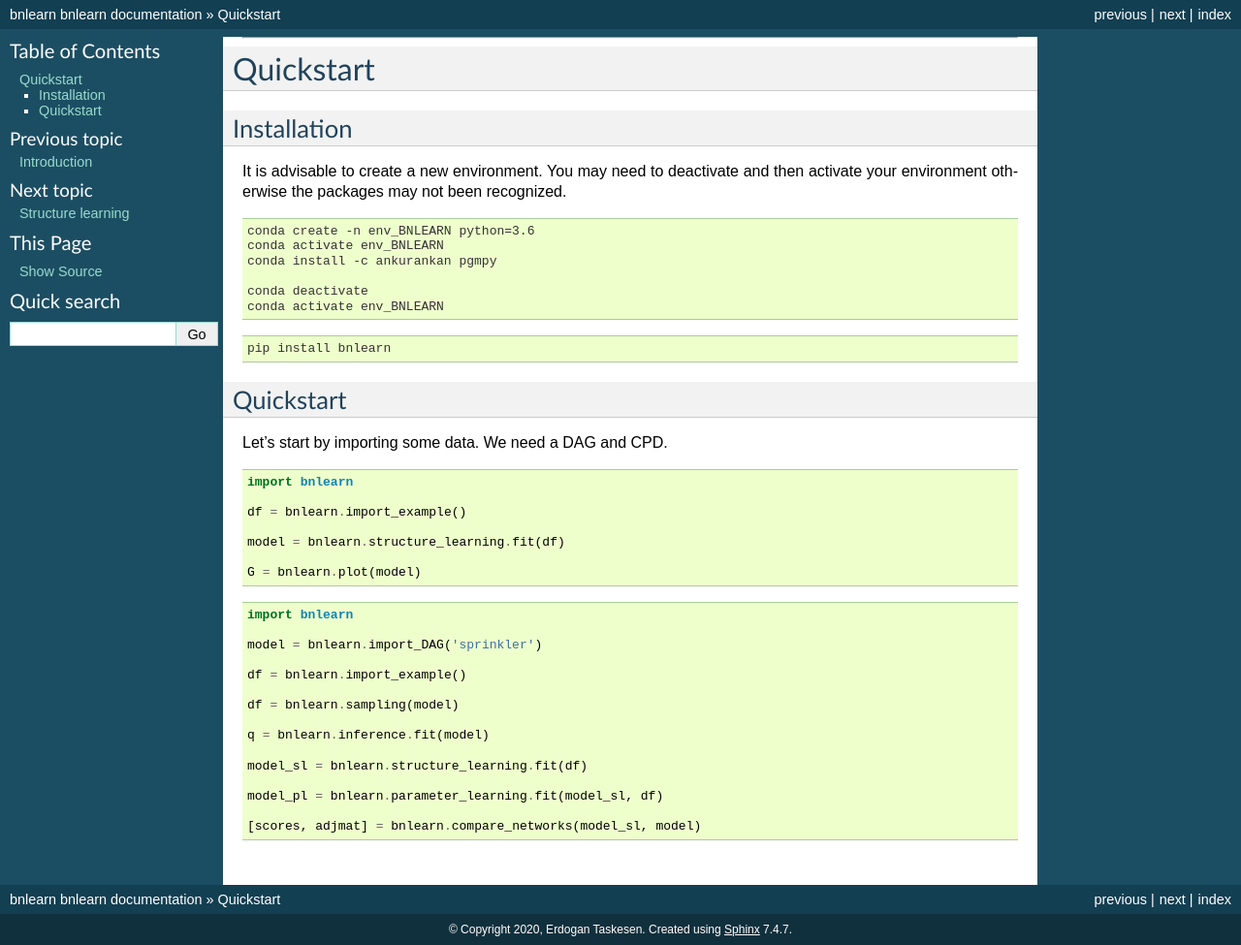
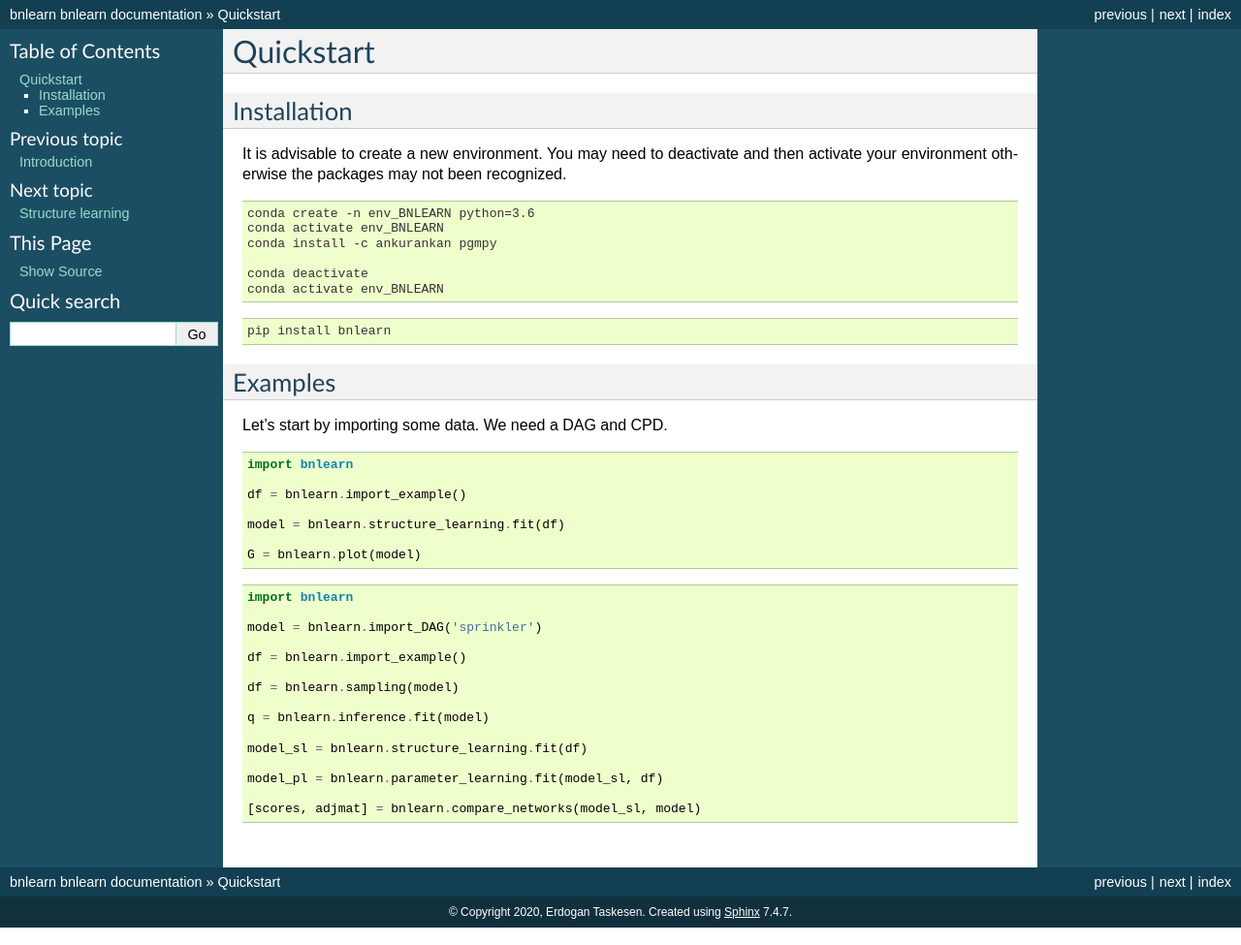
Before and after one commit to erdogant/bnlearn, a Sphinx documentation site: the page built from docs/source/Quickstart.rst, in a window 1280 px wide. Shown: the whole page at 97% size. Built offline with Sphinx 7.4.7, drawn with Linux system fonts in a browser that asks for light colours; some of the changed lines change nothing that is shown.

Commit message:
docstrings

```diff
--- a/docs/source/Quickstart.rst
+++ b/docs/source/Quickstart.rst
@@ -1,9 +1,5 @@
-.. _code_directive:
-
--------------------------------------
-
 Quickstart
-''''''''''
+==========
 
 
 Installation
@@ -28,8 +24,8 @@ You may need to deactivate and then activate your environment otherwise the pack
    pip install bnlearn
 
 
-Quickstart
------------
+Examples
+--------
 
 Let's start by importing some data. We need a DAG and CPD.
 
--- a/docs/source/bnlearn.structure_learning.rst
+++ b/docs/source/bnlearn.structure_learning.rst
@@ -3,7 +3,6 @@ structure_learning
 
 
 .. automodule:: bnlearn.structure_learning
-
     :members:
     :undoc-members:
     :show-inheritance:
--- a/docs/source/conf.py
+++ b/docs/source/conf.py
@@ -32,13 +32,8 @@ release = 'bnlearn'
 # extensions coming with Sphinx (named 'sphinx.ext.*') or your custom
 # ones.
 extensions = [
-    "sphinx.ext.coverage",
-    "sphinx.ext.mathjax",
     "sphinx.ext.autodoc",
-    "sphinx.ext.autosectionlabel",
     "sphinx.ext.napoleon",
-    "sphinx.ext.viewcode",
-    "nbsphinx",
 ]
 
 # Add any paths that contain templates here, relative to this directory.
```
